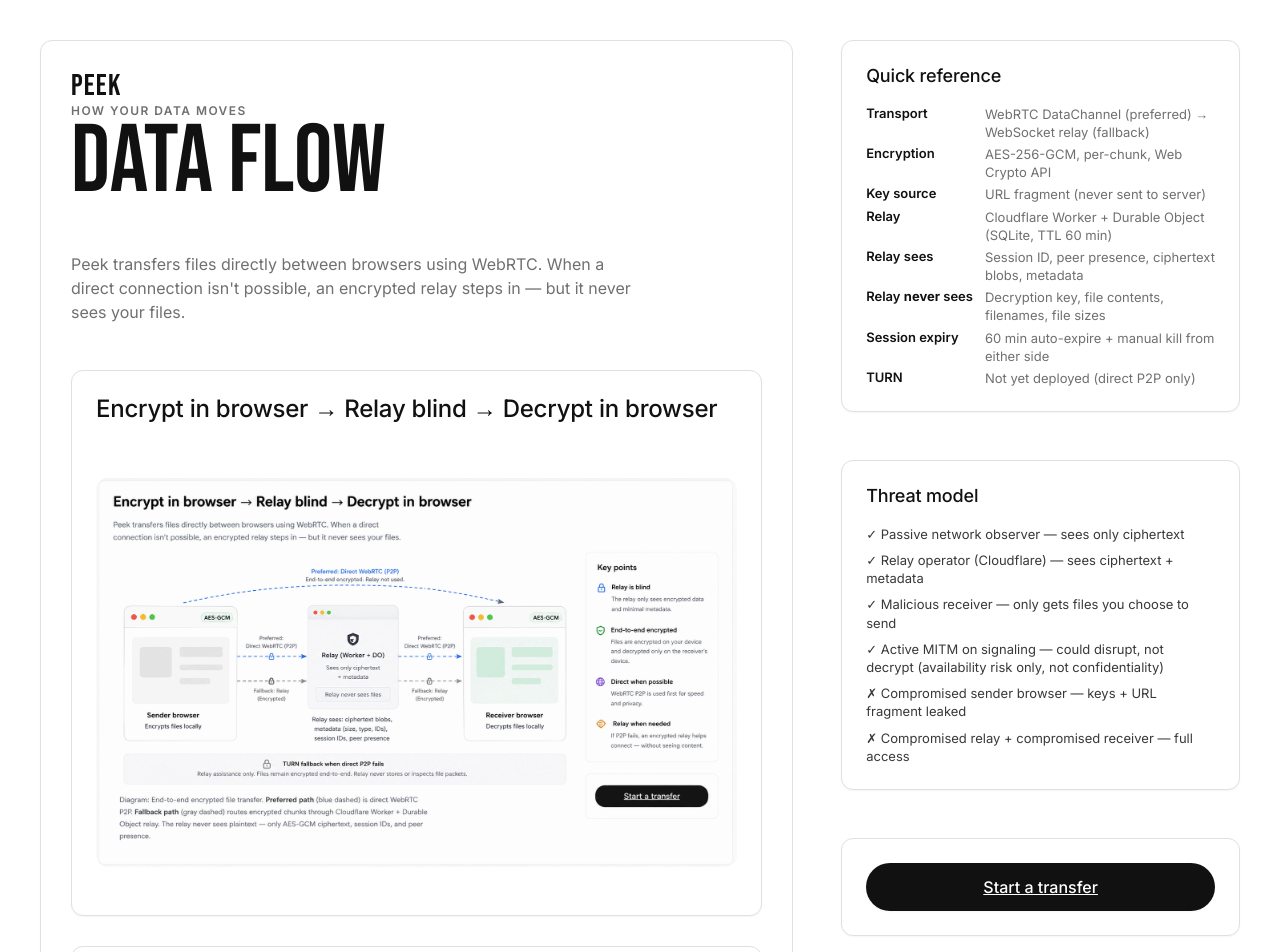
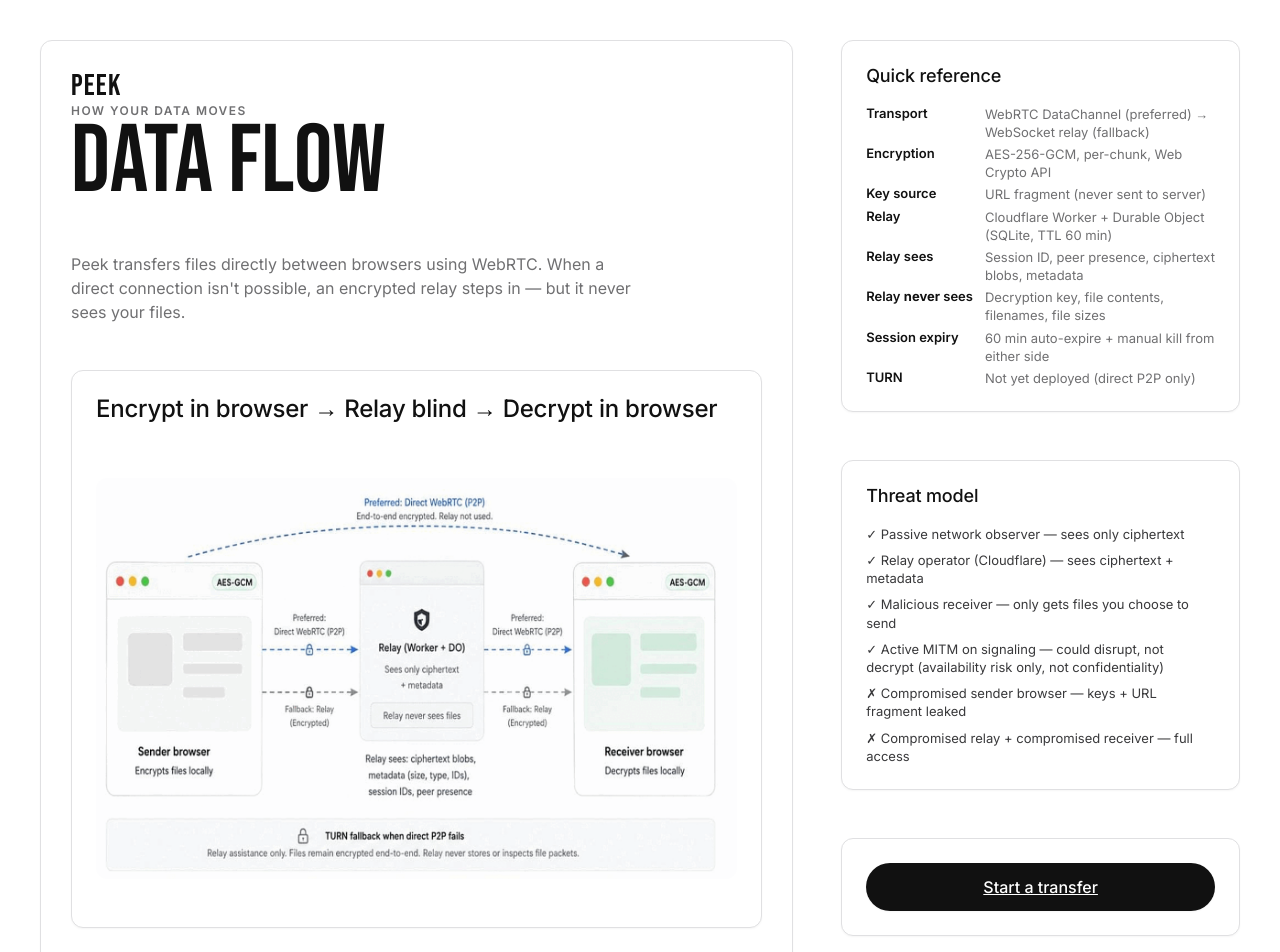
Before and after one commit to Bappaditya-kuilya/Peek, a React (Vite) app in the folder web/: page /how-it-works in a window 1280 px wide. Shown: the top 952 px of the page. Built offline with nearby package versions, Linux system fonts and the light colour scheme; no server answers.

Commit message:
fix: replace data-flow diagram with enhanced WhatsApp screenshot (185KB, 1400x875)

```diff
--- a/web/src/pages/DataFlowExplainer.jsx
+++ b/web/src/pages/DataFlowExplainer.jsx
@@ -31,8 +31,8 @@ export function DataFlowExplainer() {
                       src="/images/data-flow-diagram.png"
                       alt="Diagram: end-to-end encrypted file transfer. Preferred path (blue dashed) is direct WebRTC P2P, end-to-end encrypted with the relay not used. Fallback path (gray dashed) routes encrypted chunks through the Cloudflare Worker plus Durable Object relay when a direct connection fails. The relay never sees plaintext — only AES-GCM ciphertext, session IDs, and peer presence."
                       className="flow-diagram-img"
-                      width="1600"
-                      height="1000"
+                      width="1400"
+                      height="875"
                       loading="lazy"
                     />
                   </figure>
```
Also changed, not shown: web/public/images/data-flow-diagram.png.
